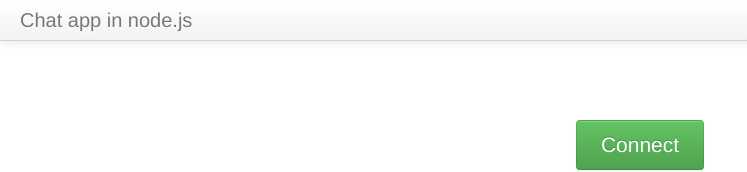
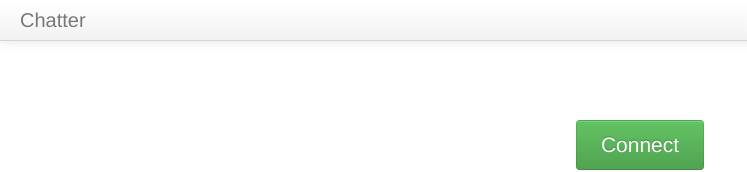
Before and after one commit to abi93k/chatter, a website: page index.html in a window 1280 px wide. Shown: the top 172 px of the page, without its empty margins (0-747 px from the left). Drawn offline with Linux system fonts and the light colour scheme.

Commit message:
changed heading

```diff
--- a/index.html
+++ b/index.html
@@ -24,7 +24,7 @@
     <div class="navbar  navbar-fixed-top">
       <div class="navbar-inner">
        <div class="container-fluid">
-         <a class="brand" href="#">Chat app in node.js</a>
+         <a class="brand" href="#">Chatter</a>
        </div>
      </div>
    </div>
```
